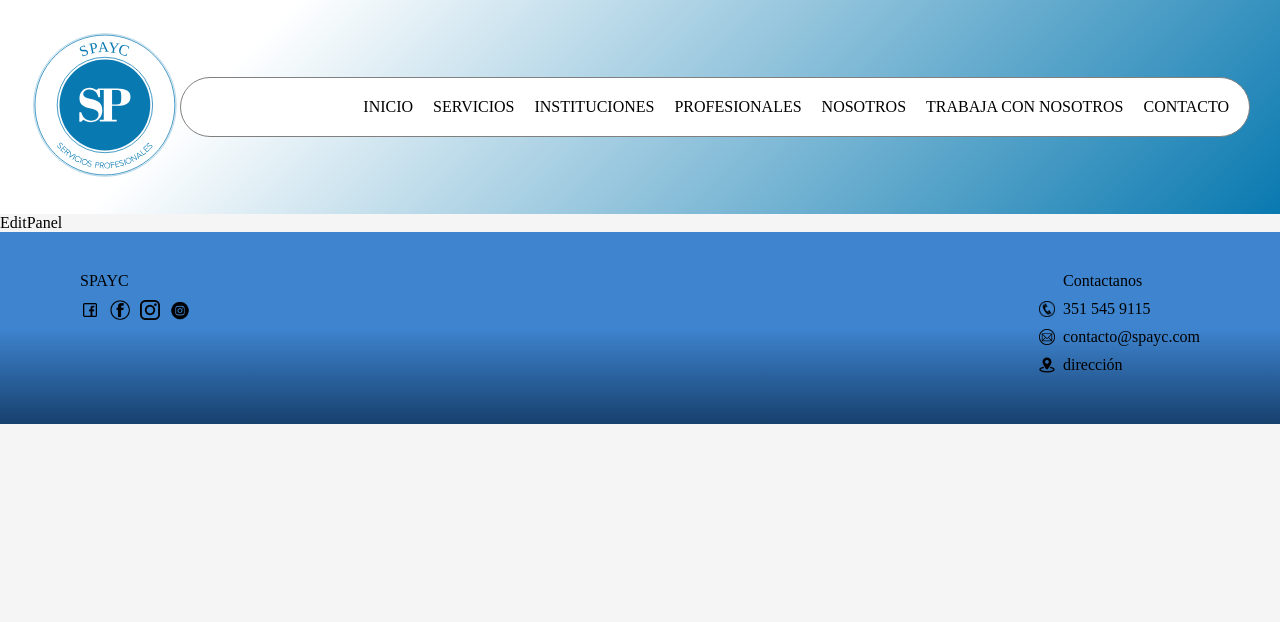
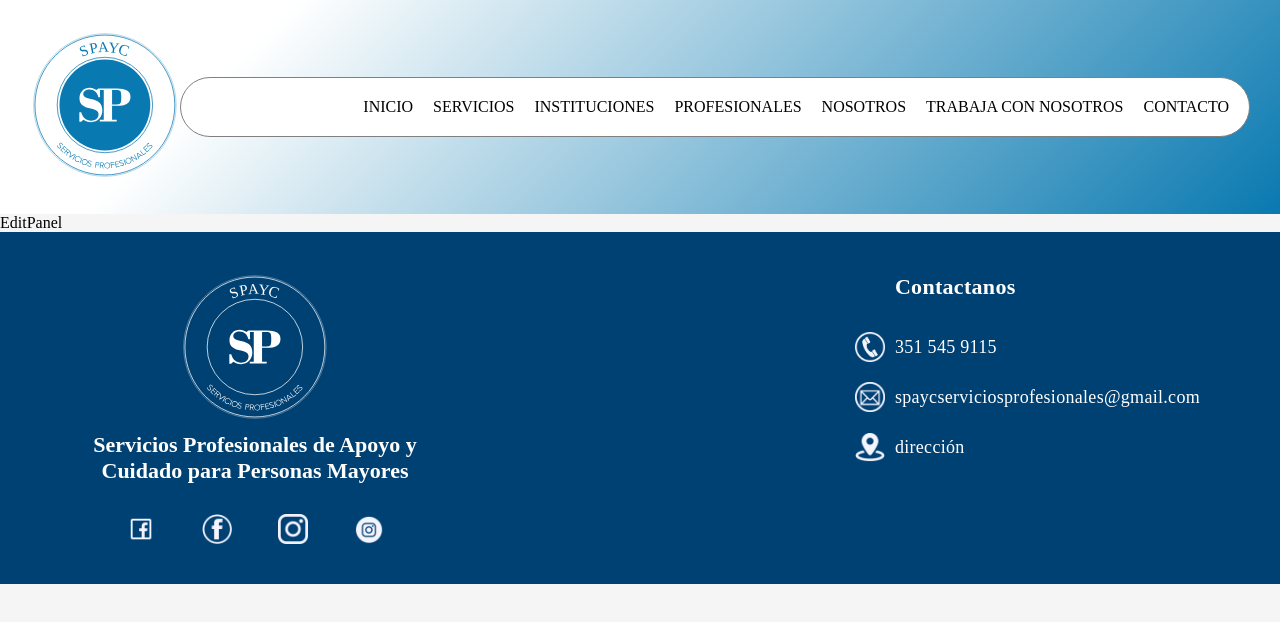
Before and after one commit to Gabriel9022/spayc-front, a React (Vite) app in the folder spayc-frontend/: page /panel in a window 1280 px wide. Shown: the top 622 px of the page. Built offline with nearby package versions, Linux system fonts and the light colour scheme.

Commit message:
changes for footer adding logo, changing some html structure and styles

```diff
--- a/spayc-frontend/src/Components/Footer/Footer.css
+++ b/spayc-frontend/src/Components/Footer/Footer.css
@@ -1,6 +1,5 @@
 .Footer_component {
-    background: rgb(23,64,109);
-    background: linear-gradient(0deg, rgba(23,64,109,1) 0%, rgba(62,132,207,1) 50%);
+    background-color: #004173;
 }
 
 .Footer_section {
@@ -11,23 +10,39 @@
     padding: 40px;
 }
 
-.logo_container p {
-    margin-bottom: 10px;
+.logo_container {
+    width: 350px;
+}
+
+.logo_container a {
+    display: flex;
+    flex-direction: column;
+    align-items: center;
+    row-gap: 10px;
+}
+
+.logo_container img {
+    width: 150px;
+}
+
+.logo_container h3 {
+    color: #fff;
+    font-size: 22px;
+    text-align: center;
+    margin-bottom: 30px;
 }
 
 .socialMedia_container{
     display: flex;
-    flex-wrap: wrap;
-    align-content: center;
-    column-gap: 10px;
+    justify-content: space-evenly;
 }
 
 .socialMedia_icon_container {
-    width: 20px;
-    height: 20px;
+    width: 30px;
+    height: 30px;
 }
 
-.Footer_link {
+.Footer_socialmedia_link {
     display: flex;
     align-items: center;
 }
@@ -35,6 +50,7 @@
 .socialMedia_icon {
     width: 100%;
     height: 100%;
+    filter: invert(1) sepia(1) saturate(5) hue-rotate(180deg) brightness(1) contrast(1);
 }
 
 .Footer_secondSection_ul{
@@ -45,17 +61,30 @@
 .Footer_secondSection_ul li {
     display: flex;
     align-items: center;
-    margin-bottom: 10px;
+    margin-bottom: 20px;
+    font-size: 18px;
+    color: #fff;
+    letter-spacing: 0.3px;
+}
+
+.Footer_secondSection_ul li a {
+    color: #fff;
+}
+
+.Footer_secondSection_ul li:nth-child(1) {
+    font-size: 22px;
+    font-weight: 700;
+    margin-bottom: 30px;
 }
 
 .Footer_secondSection_ul li::before {
     content: '';
     display: inline-block;
-    width: 16px;
-    height: 16px;
+    width: 30px;
+    height: 30px;
     background-size: contain;
     background-repeat: no-repeat;
-    margin-right: 8px;
+    margin-right: 10px;
 }
 
 .Footer_secondSection_ul li:nth-child(2)::before {
@@ -69,3 +98,7 @@
 .Footer_secondSection_ul li:nth-child(4)::before {
     background-image: url('../../assets/images/Footer/contact_icons/ubication_black_icon.png');
 }
+
+.Footer_secondSection_ul li:nth-child(2)::before, .Footer_secondSection_ul li:nth-child(3)::before, .Footer_secondSection_ul li:nth-child(4)::before {
+    filter: invert(1) sepia(1) saturate(5) hue-rotate(180deg) brightness(1) contrast(1);
+}
--- a/spayc-frontend/src/Components/Footer/Footer.tsx
+++ b/spayc-frontend/src/Components/Footer/Footer.tsx
@@ -1,9 +1,11 @@
 import React from 'react';
 import './Footer.css';
+import { Link } from 'react-router-dom';
 import facebook_black_icon from '../../assets/images/Footer/social_media_icons/facebook_black_icon.png';
 import facebook_circle_black_icon from '../../assets/images/Footer/social_media_icons/facebook_circle_black_icon.png';
 import instagram_black_icon from '../../assets/images/Footer/social_media_icons/instagram_black_icon.png';
 import instagram_circle_black_icon from '../../assets/images/Footer/social_media_icons/instagram_circle_black_icon.png';
+import logo from '../../assets/images/Footer/spayc_logo.svg';
 
 const Footer: React.FC = () => {
   return (
@@ -11,26 +13,29 @@ const Footer: React.FC = () => {
         <div className='Footer_section'>
             <div className='Footer_firstSection_container'>
                 <div className='logo_container'>
-                    <p>SPAYC</p>
+                    <Link to='/'>
+                        <img src={logo}  alt="Logo SPAYC" className='logo' />
+                        <h3>Servicios Profesionales de Apoyo y Cuidado para Personas Mayores</h3>
+                    </Link>
                 </div>
                 <div className='socialMedia_container'>
                     <div className='socialMedia_icon_container'>
-                        <a className='Footer_link' href="https://www.facebook.com">
+                        <a className='Footer_socialmedia_link' href="https://www.facebook.com" target="_blank" rel="noopener noreferrer">
                             <img className='socialMedia_icon' src={facebook_black_icon} alt="" />
                         </a>
                     </div>
                     <div className='socialMedia_icon_container'>
-                        <a className='Footer_link' href="https://www.facebook.com">
+                        <a className='Footer_socialmedia_link' href="https://www.facebook.com" target="_blank" rel="noopener noreferrer">
                             <img className='socialMedia_icon' src={facebook_circle_black_icon} alt="" />
                         </a>
                     </div>
                     <div className='socialMedia_icon_container'>
-                        <a className='Footer_link' href="https://www.instagram.com">
+                        <a className='Footer_socialmedia_link' href='https://www.instagram.com/spaycserviciospersonasmayores/' target="_blank" rel="noopener noreferrer">
                             <img className='socialMedia_icon' src={instagram_black_icon} alt=""/>
                         </a>
                     </div>
                     <div className='socialMedia_icon_container'>
-                        <a className='Footer_link' href="https://www.instagram.com">
+                        <a className='Footer_socialmedia_link' href='https://www.instagram.com/spaycserviciospersonasmayores/' target="_blank" rel="noopener noreferrer">
                             <img className='socialMedia_icon' src={instagram_circle_black_icon} alt=""/>
                         </a>
                     </div>
@@ -38,9 +43,9 @@ const Footer: React.FC = () => {
             </div>
             <div className='Footer_secondSection_container'>
                 <ul className='Footer_secondSection_ul'>
-                    <li>Contactanos</li>
-                    <li>351 545 9115</li>
-                    <li>contacto@spayc.com</li>
+                    <li><h4>Contactanos</h4></li>
+                    <li><a href='tel:3515459115' target="_blank" rel="noopener noreferrer">351 545 9115</a></li>
+                    <li><a href='mailto:spaycserviciosprofesionales@gmail.com' target="_blank" rel="noopener noreferrer">spaycserviciosprofesionales@gmail.com</a></li>
                     <li>dirección</li>
                 </ul>
             </div>
```
Also changed, not shown: spayc-frontend/src/assets/images/Footer/spayc_logo.svg (added).
